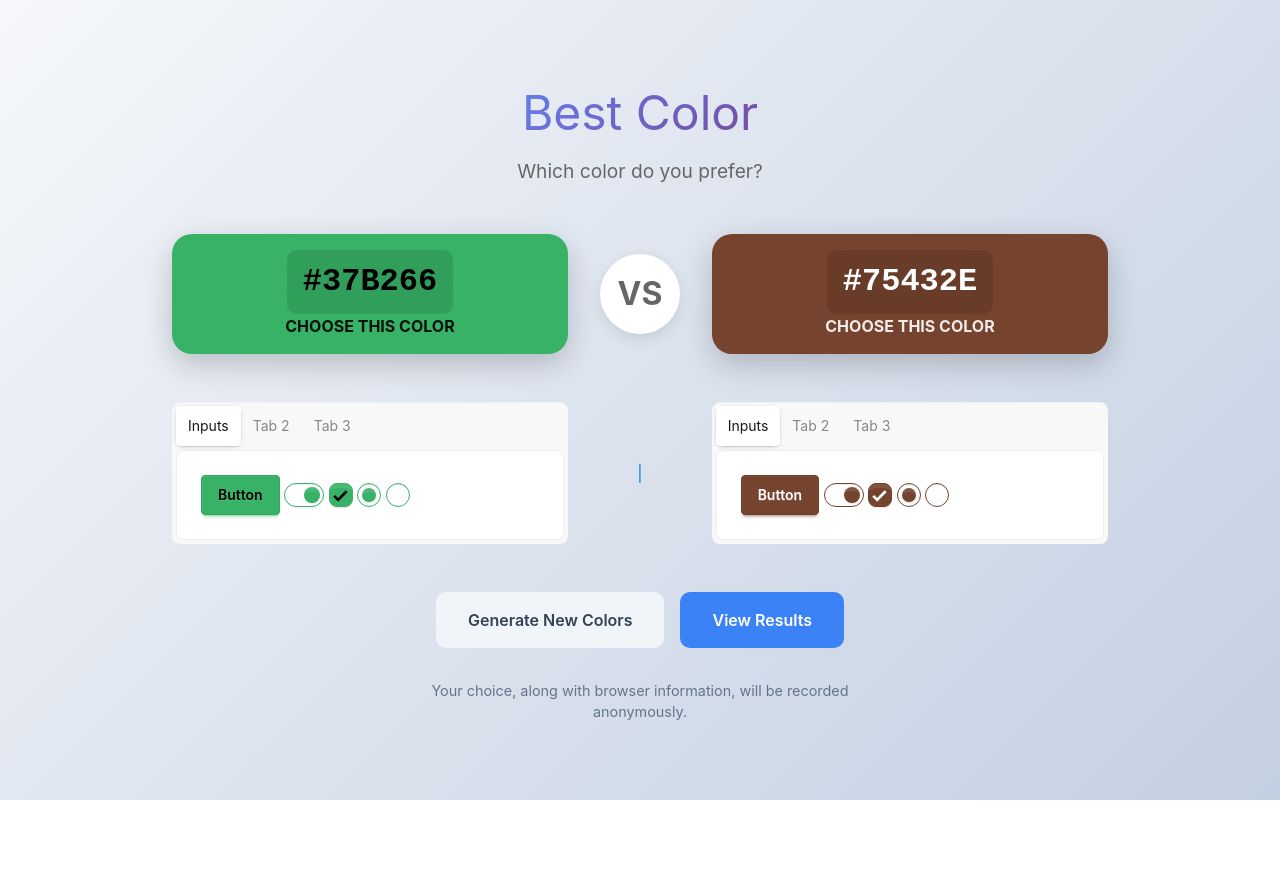
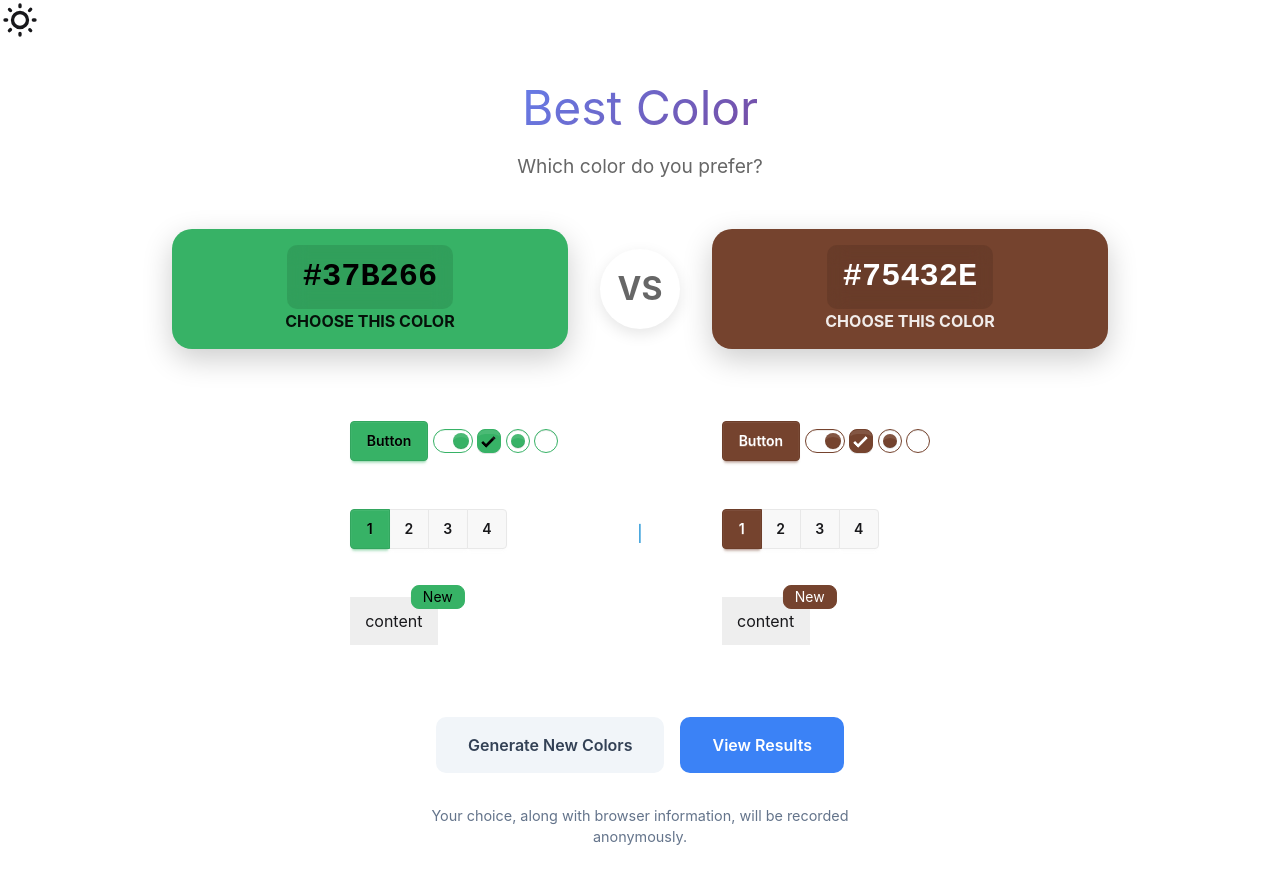
Before and after one commit to Etown-CS/best-color, a SvelteKit app: page / in a window 1280 px wide. Before the commit the page ends 800 px from the top, so only its background shows below. Built offline with nearby package versions, Linux system fonts and the light colour scheme; no server answers.

Commit message:
simplify ui display and add dark mode button

```diff
--- a/src/app.css
+++ b/src/app.css
@@ -1,6 +1,8 @@
 @import '@fontsource/fira-mono';
 @import 'tailwindcss';
-@plugin 'daisyui';
+@plugin 'daisyui' {
+	themes: all;
+}
 
 :root {
 	--font-body:
@@ -15,6 +17,5 @@
 
 body {
 	font-family: var(--font-body);
-	background: linear-gradient(135deg, #f5f7fa 0%, #c3cfe2 100%);
 	min-height: 100vh;
 }
--- a/src/lib/components/ui.svelte
+++ b/src/lib/components/ui.svelte
@@ -1,19 +1,35 @@
 <script>
 	export let name = 'ui1';
 	export let name2 = 'radio';
+	export let pagination = 'page';
 </script>
 
-<div class="tabs tabs-box">
-	<input type="radio" {name} class="tab" checked="checked" aria-label="Inputs" />
-	<div class="tab-content bg-base-100 border-base-300 p-6">
+<div class="box">
+	<div class="bg-base-100 border-base-300 p-6">
 		<button class="btn btn-primary">Button</button>
 		<input type="checkbox" checked="checked" class="toggle toggle-primary" />
 		<input type="checkbox" checked="checked" class="checkbox checkbox-primary" />
 		<input type="radio" name={name2} class="radio radio-primary" checked="checked" />
 		<input type="radio" name={name2} class="radio radio-primary" />
 	</div>
-	<input type="radio" {name} class="tab" aria-label="Tab 2" />
-	<div class="tab-content bg-base-100 border-base-300 p-6">Tab content 2</div>
-	<input type="radio" {name} class="tab" aria-label="Tab 3" />
-	<div class="tab-content bg-base-100 border-base-300 p-6">Tab content 3</div>
+	<div class="bg-base-100 border-base-300 p-6">
+		<div class="join">
+			<input
+				class="join-item btn btn-square"
+				type="radio"
+				name={pagination}
+				aria-label="1"
+				checked="checked"
+			/>
+			<input class="join-item btn btn-square" type="radio" name={pagination} aria-label="2" />
+			<input class="join-item btn btn-square" type="radio" name={pagination} aria-label="3" />
+			<input class="join-item btn btn-square" type="radio" name={pagination} aria-label="4" />
+		</div>
+	</div>
+	<div class="bg-base-100 border-base-300 p-6">
+		<div class="indicator">
+			<span class="indicator-item badge badge-primary">New</span>
+			<div class="bg-base-300 grid h-12 w-22 place-items-center">content</div>
+		</div>
+	</div>
 </div>
--- a/src/routes/+page.svelte
+++ b/src/routes/+page.svelte
@@ -16,7 +16,33 @@
 	$: textColor2 = getContrastColor(color2);
 </script>
 
-<div class="container">
+<label class="swap swap-rotate">
+	<!-- this hidden checkbox controls the state -->
+	<input type="checkbox" class="theme-controller" value="bumblebee" />
+
+	<!-- sun icon -->
+	<svg
+		class="swap-off h-10 w-10 fill-current"
+		xmlns="http://www.w3.org/2000/svg"
+		viewBox="0 0 24 24"
+	>
+		<path
+			d="M5.64,17l-.71.71a1,1,0,0,0,0,1.41,1,1,0,0,0,1.41,0l.71-.71A1,1,0,0,0,5.64,17ZM5,12a1,1,0,0,0-1-1H3a1,1,0,0,0,0,2H4A1,1,0,0,0,5,12Zm7-7a1,1,0,0,0,1-1V3a1,1,0,0,0-2,0V4A1,1,0,0,0,12,5ZM5.64,7.05a1,1,0,0,0,.7.29,1,1,0,0,0,.71-.29,1,1,0,0,0,0-1.41l-.71-.71A1,1,0,0,0,4.93,6.34Zm12,.29a1,1,0,0,0,.7-.29l.71-.71a1,1,0,1,0-1.41-1.41L17,5.64a1,1,0,0,0,0,1.41A1,1,0,0,0,17.66,7.34ZM21,11H20a1,1,0,0,0,0,2h1a1,1,0,0,0,0-2Zm-9,8a1,1,0,0,0-1,1v1a1,1,0,0,0,2,0V20A1,1,0,0,0,12,19ZM18.36,17A1,1,0,0,0,17,18.36l.71.71a1,1,0,0,0,1.41,0,1,1,0,0,0,0-1.41ZM12,6.5A5.5,5.5,0,1,0,17.5,12,5.51,5.51,0,0,0,12,6.5Zm0,9A3.5,3.5,0,1,1,15.5,12,3.5,3.5,0,0,1,12,15.5Z"
+		/>
+	</svg>
+
+	<!-- moon icon -->
+	<svg
+		class="swap-on h-10 w-10 fill-current"
+		xmlns="http://www.w3.org/2000/svg"
+		viewBox="0 0 24 24"
+	>
+		<path
+			d="M21.64,13a1,1,0,0,0-1.05-.14,8.05,8.05,0,0,1-3.37.73A8.15,8.15,0,0,1,9.08,5.49a8.59,8.59,0,0,1,.25-2A1,1,0,0,0,8,2.36,10.14,10.14,0,1,0,22,14.05,1,1,0,0,0,21.64,13Zm-9.5,6.69A8.14,8.14,0,0,1,7.08,5.22v.27A10.15,10.15,0,0,0,17.22,15.63a9.79,9.79,0,0,0,2.1-.22A8.11,8.11,0,0,1,12.14,19.73Z"
+		/>
+	</svg>
+</label>
+<div class="bg-base-100 container">
 	<h1>Best Color</h1>
 	<p class="subtitle">Which color do you prefer?</p>
 
@@ -54,11 +80,11 @@
 	</form>
 	<div class="colors-container">
 		<div style="--color-primary: {color1}; --color-primary-content: {textColor1}">
-			<Ui name="ui1" name2="radio1" />
+			<Ui name="ui1" name2="radio1" pagination="page1" />
 		</div>
 		<div class="text-sky-600" style="margin:auto;">|</div>
 		<div style="--color-primary: {color2}; --color-primary-content: {textColor2}">
-			<Ui name="ui2" name2="radio2" />
+			<Ui name="ui2" name2="radio2" pagination="page2" />
 		</div>
 	</div>
 
```
